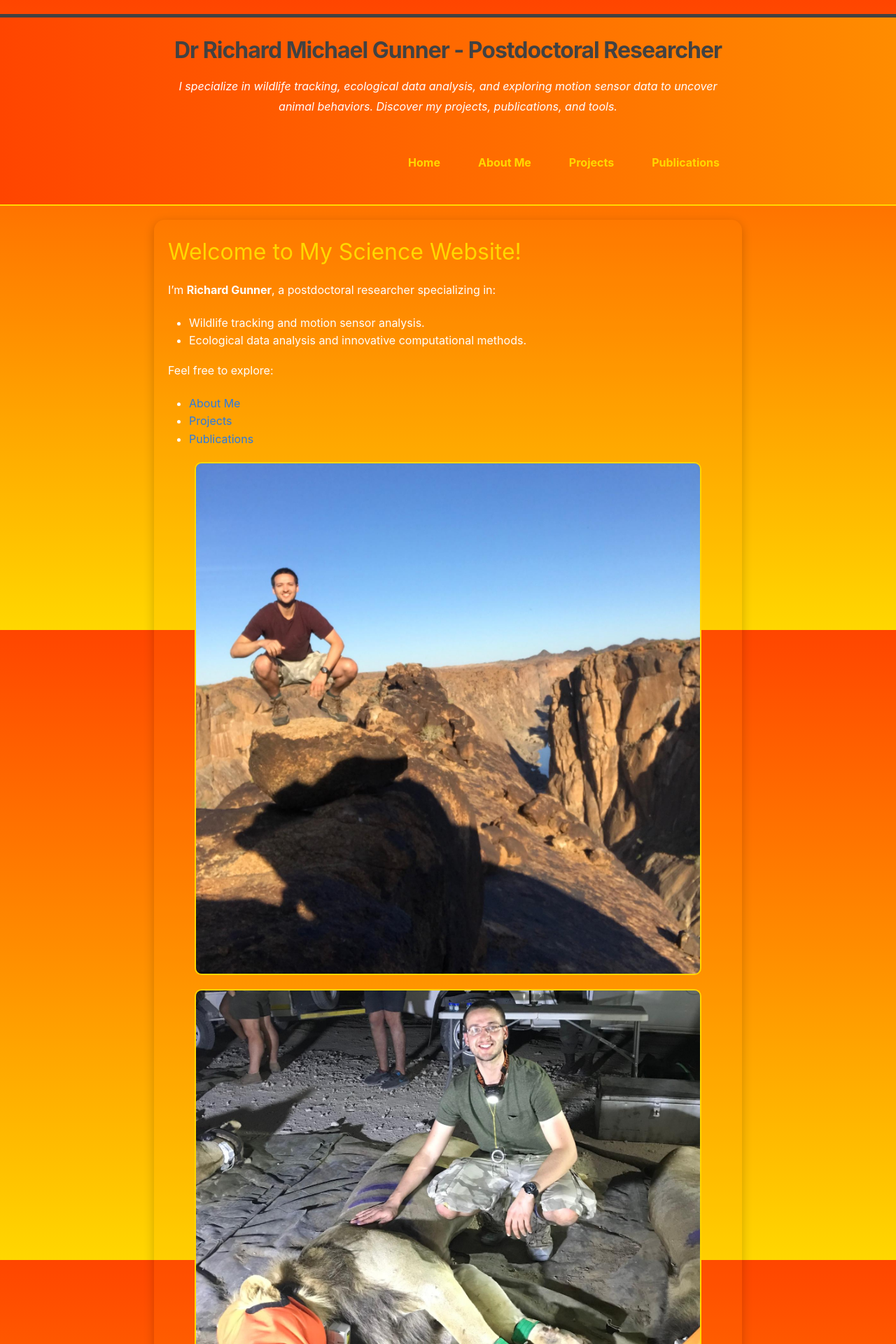
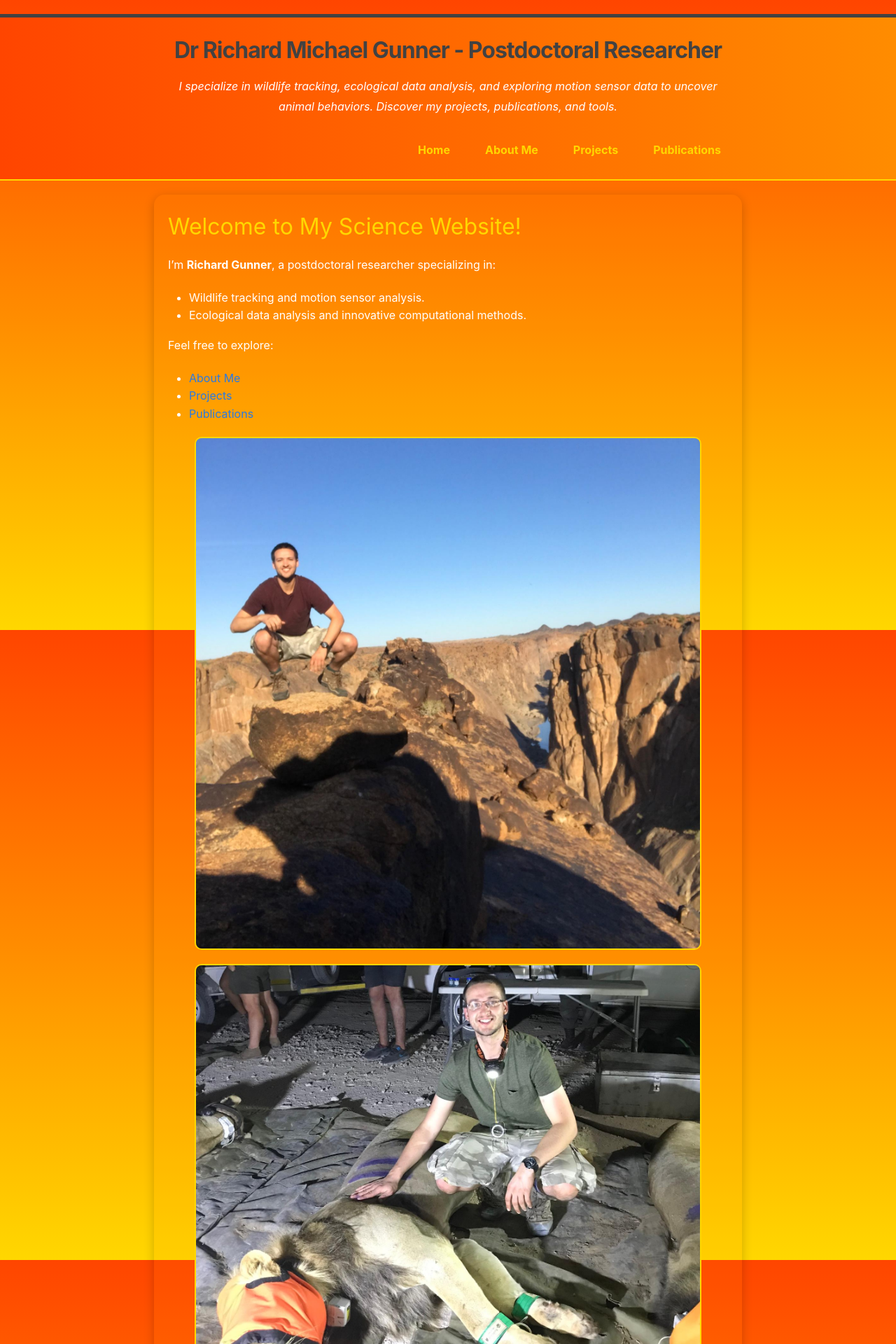
Before and after one commit to Richard6195/my-website, a Jekyll site: the page built from index.md, in a window 1280 px wide. Shown: the top 1920 px of the page at 70% size. Built offline with Jekyll 4.4.1, drawn with Linux system fonts in a browser that asks for light colours.

```diff
--- a/_sass/minima/_custom.scss
+++ b/_sass/minima/_custom.scss
@@ -39,20 +39,17 @@ body {
   gap: 10px;
   margin-top: 5px;
   padding: 5px 0;
-  z-index: 10; /* Ensure navigation stays on top */
+  z-index: 5; /* Ensure navigation stays on top */
   position: relative; /* Prevent overlapping issues */
-  background-color: transparent; /* Ensure no background color is applied */
 }
 
 .site-nav .page-link {
-  all: unset; /* Remove all default styles */
-  display: inline-block;
   text-decoration: none;
   color: #FFD700; /* Gold links */
   font-weight: bold;
-  padding: 8px 12px; /* Add padding for better touch interaction */
+  padding: 5px 10px; /* Add padding for better touch interaction */
   border-radius: 3px; /* Optional: Rounded corners */
-  background-color: transparent; /* Ensure no background color is applied */
+  background: none; /* Removes background color */
 }
 
 .site-nav .page-link:hover {
@@ -141,4 +138,14 @@ img, video {
   .image-row img, .video-row video {
     max-width: 100%;
   }
+  .site-nav {
+    justify-content: space-evenly; /* Spread items evenly */
+  }
+  .site-nav .page-link {
+    display: inline-block; /* Ensure links don't overlap */
+    background: none; /* Remove any default background */
+    padding: 5px 10px; /* Adjust padding if needed */
+    box-shadow: none; /* Remove any shadow */
+    border: none; /* Ensure no border is applied */
+  }
 }
```
